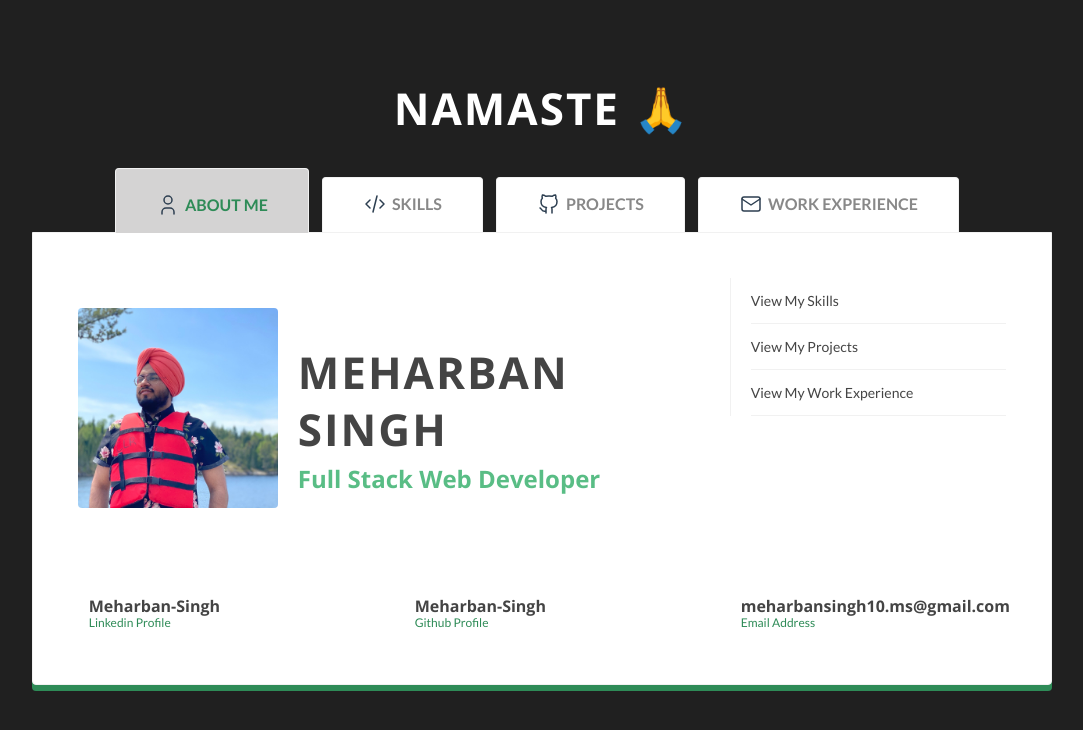
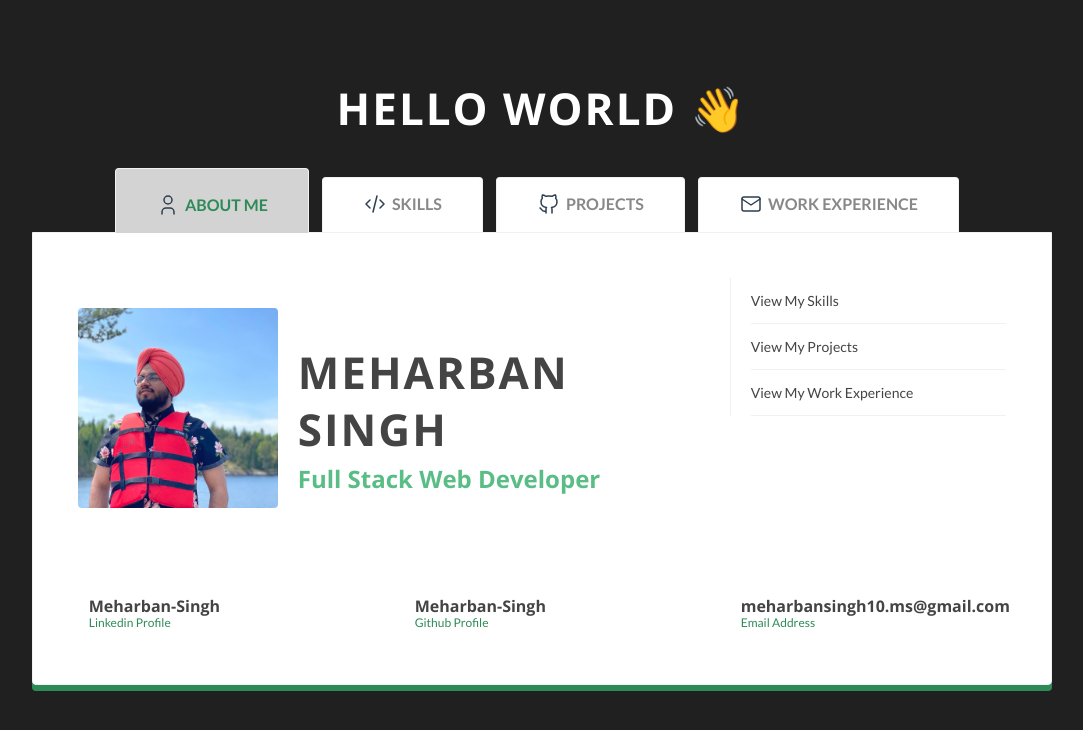
Before and after one commit to Meharban-Singh/meharban-singh.github.io, a plain HTML site: page index.html in a window 1280 px wide. Shown: the whole page, without its empty margins (98-1181 px from the left). Drawn offline with nearby package versions, Linux system fonts and the light colour scheme; no server answers; a web font is replaced by a local one.

Commit message:
changed welcome text to hello world

```diff
--- a/index.html
+++ b/index.html
@@ -47,7 +47,7 @@
       <header class="header">
         <div id="helloworld">
           <h6>
-            Namaste 🙏
+            Hello World 👋
           </h6>
         </div>
       </header>
```
